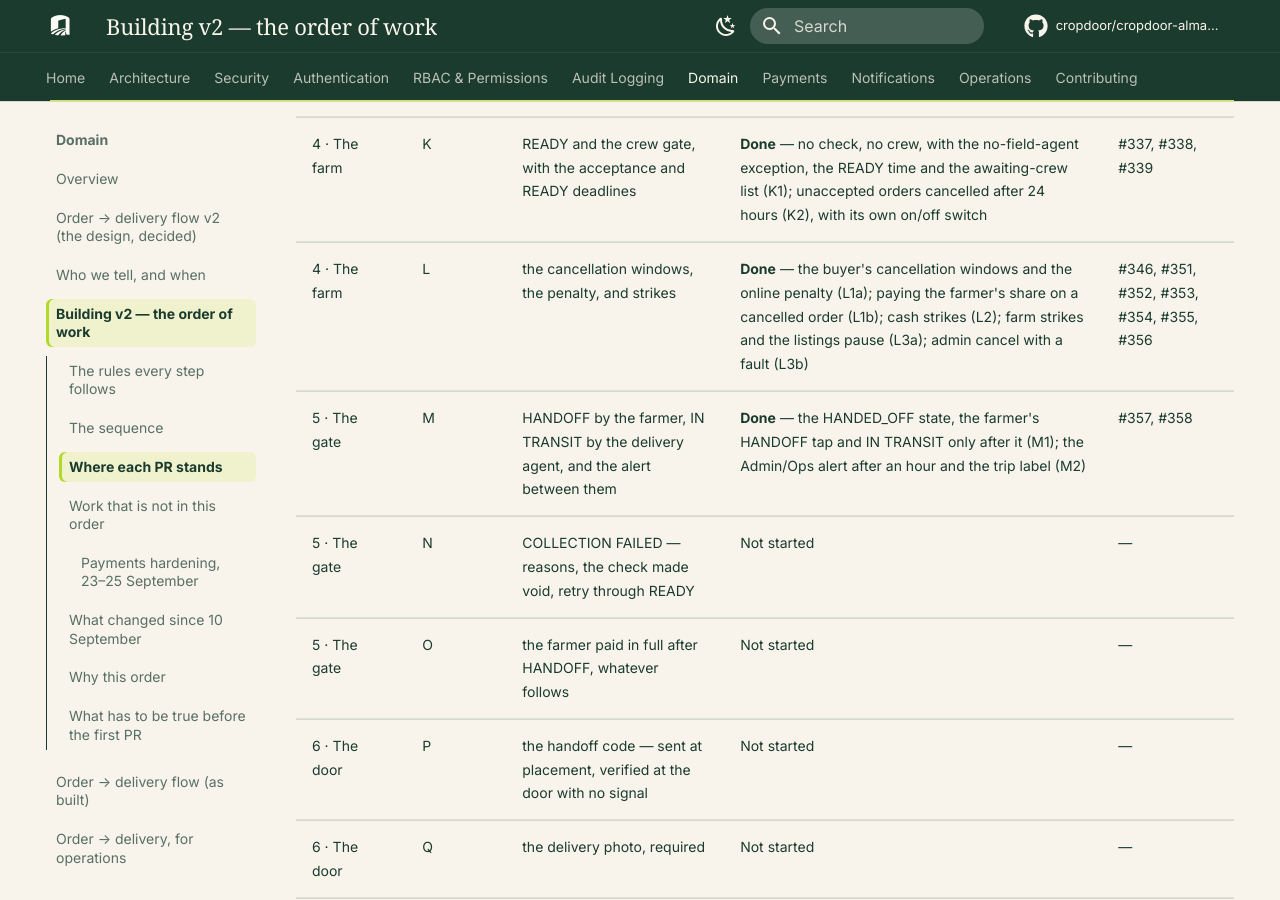
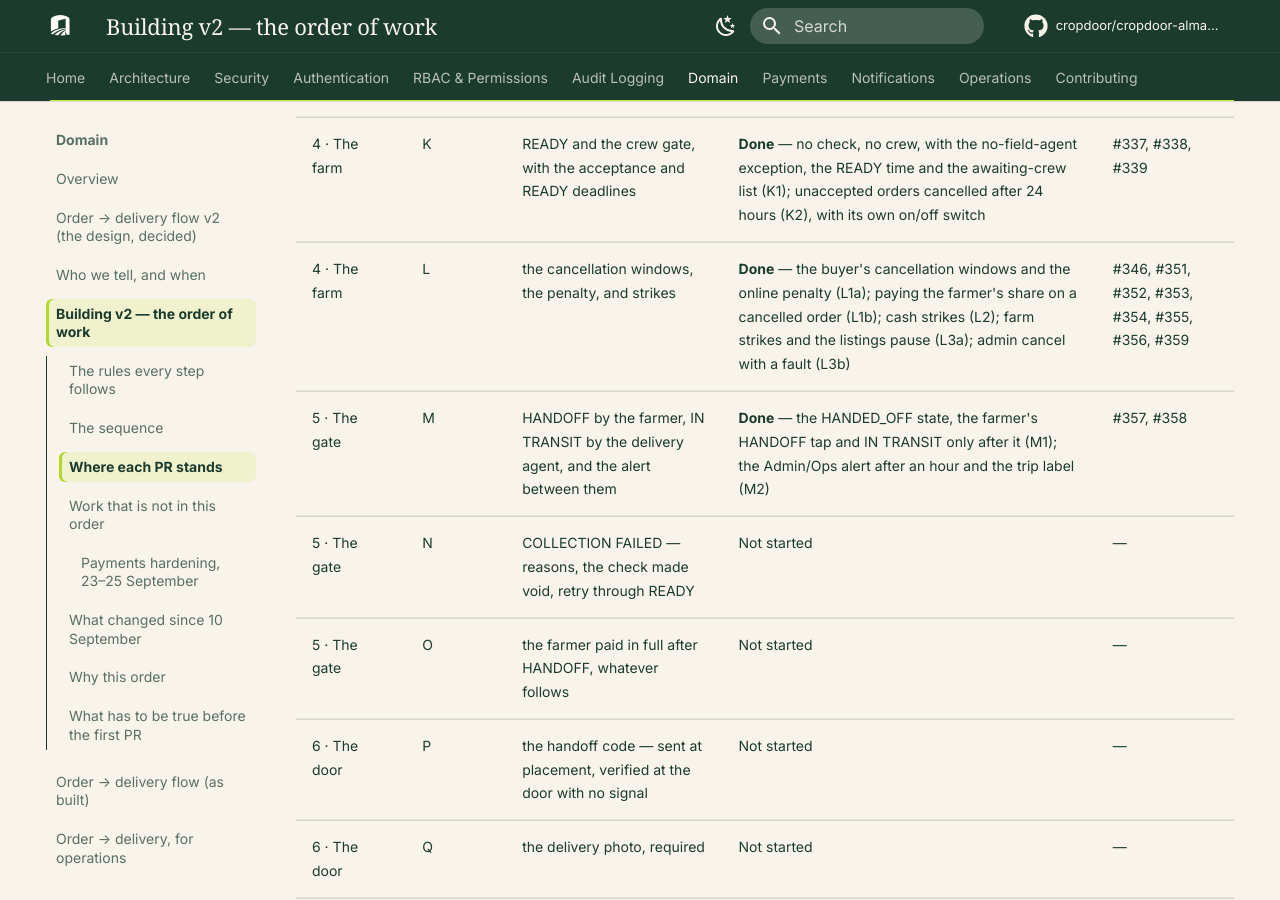
Before and after one commit to cropdoor/cropdoor-almanac, an MkDocs documentation site: the page built from docs/domain/order-delivery-flow-v2-build-order.md, in a window 1280 px wide and 900 px high, scrolled down 7438 px. Built offline with MkDocs 1.6.1 and Material for MkDocs 9.7.7, drawn with Linux system fonts in a browser that asks for light colours; some web fonts are replaced; comment, search, counter and statistics services are not loaded.

```diff
--- a/docs/domain/order-delivery-flow-v2-build-order.md
+++ b/docs/domain/order-delivery-flow-v2-build-order.md
@@ -72,7 +72,7 @@ The one place that says what is finished. A PR is **Done** only once it is merge
 | 3 · Money rails | I | refund a cash buyer by mobile money — and collect the buyer payout destination nothing else collects | **Done** | #317 |
 | 4 · The farm | J | the availability check — the form, the photos, the outcomes, the overdue list | **Done** — the check (J1), its outcome acting (J2: Not available cancels free, Short to Admin-Ops), the awaiting-check list with its 8-working-hour deadline (J3); field agents told on acceptance and given their own list (J4); the check's outcome on the admin orders list, with a filter (J5) | #332, #333, #334, #335, #336 |
 | 4 · The farm | K | READY and the crew gate, with the acceptance and READY deadlines | **Done** — no check, no crew, with the no-field-agent exception, the READY time and the awaiting-crew list (K1); unaccepted orders cancelled after 24 hours (K2), with its own on/off switch | #337, #338, #339 |
-| 4 · The farm | L | the cancellation windows, the penalty, and strikes | **Done** — the buyer's cancellation windows and the online penalty (L1a); paying the farmer's share on a cancelled order (L1b); cash strikes (L2); farm strikes and the listings pause (L3a); admin cancel with a fault (L3b) | #346, #351, #352, #353, #354, #355, #356 |
+| 4 · The farm | L | the cancellation windows, the penalty, and strikes | **Done** — the buyer's cancellation windows and the online penalty (L1a); paying the farmer's share on a cancelled order (L1b); cash strikes (L2); farm strikes and the listings pause (L3a); admin cancel with a fault (L3b) | #346, #351, #352, #353, #354, #355, #356, #359 |
 | 5 · The gate | M | HANDOFF by the farmer, IN TRANSIT by the delivery agent, and the alert between them | **Done** — the HANDED_OFF state, the farmer's HANDOFF tap and IN TRANSIT only after it (M1); the Admin/Ops alert after an hour and the trip label (M2) | #357, #358 |
 | 5 · The gate | N | COLLECTION FAILED — reasons, the check made void, retry through READY | Not started | — |
 | 5 · The gate | O | the farmer paid in full after HANDOFF, whatever follows | Not started | — |
```
